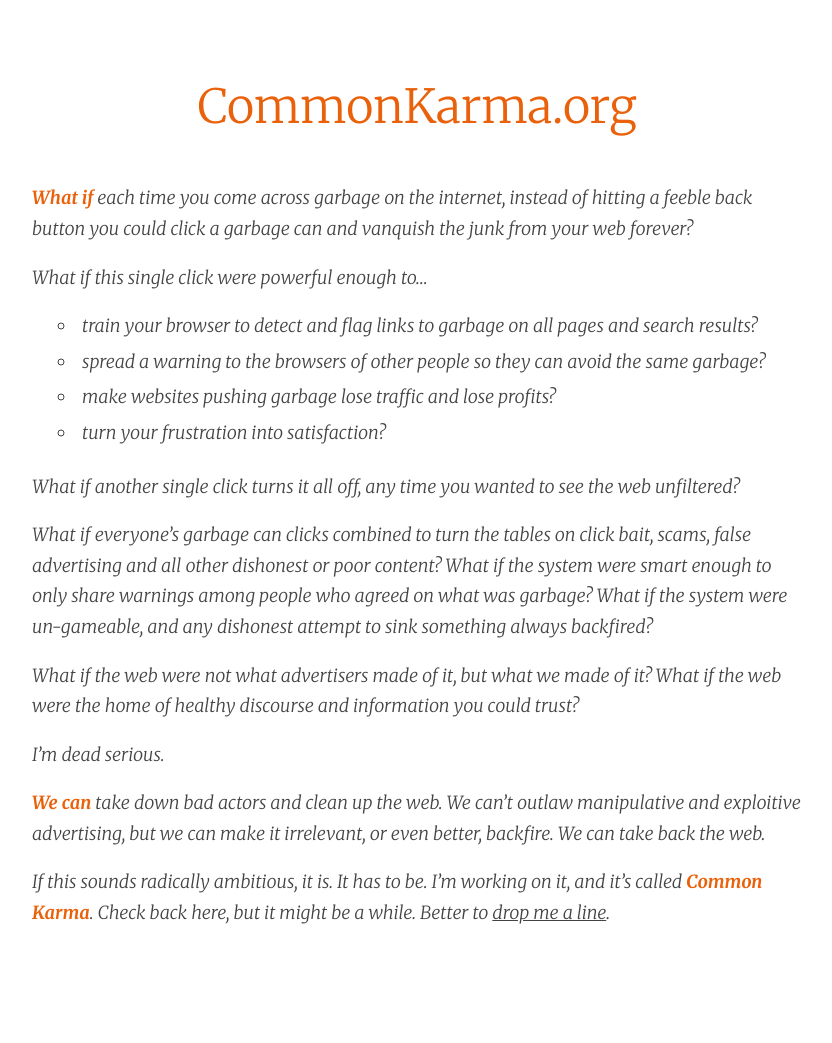
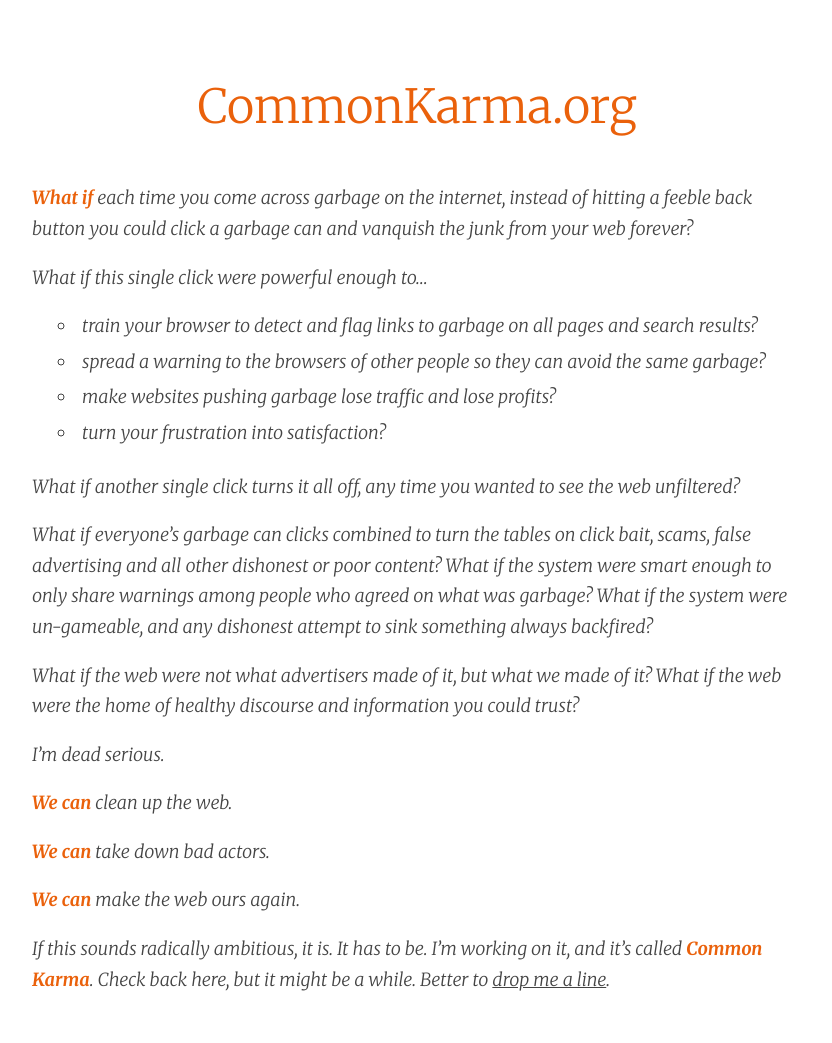
Before and after one commit to commonkarma/commonkarma.org-source, a Jekyll site: the page built from index.md, in a window 1280 px wide. Shown: the whole page, without its empty margins (223-1055 px from the left). Built offline with Jekyll 4.4.1, drawn with Linux system fonts in a browser that asks for light colours; nearby versions of some CDN libraries; comment, search, counter and statistics services are not loaded; before the commit the page ends 977 px from its top, so only the background shows below that.

Commit message:
changed closing

```diff
--- a/index.md
+++ b/index.md
@@ -22,6 +22,10 @@ What if the web were not what advertisers made of it, but *what we made of it?*
 
 I'm dead serious.
 
-**We can** take down bad actors and clean up the web. We can’t outlaw manipulative and exploitive advertising, but we can make it irrelevant, or even better, backfire. We can take back the web.
+**We can** clean up the web.
+
+**We can** take down bad actors.
+
+**We can** make the web ours again.
 
 If this sounds radically ambitious, it is. It has to be. I’m working on it, and it's called **Common Karma**. Check back here, but it might be a while. Better to [drop me a line](mailto:whatif@commonkarma.org).
```
